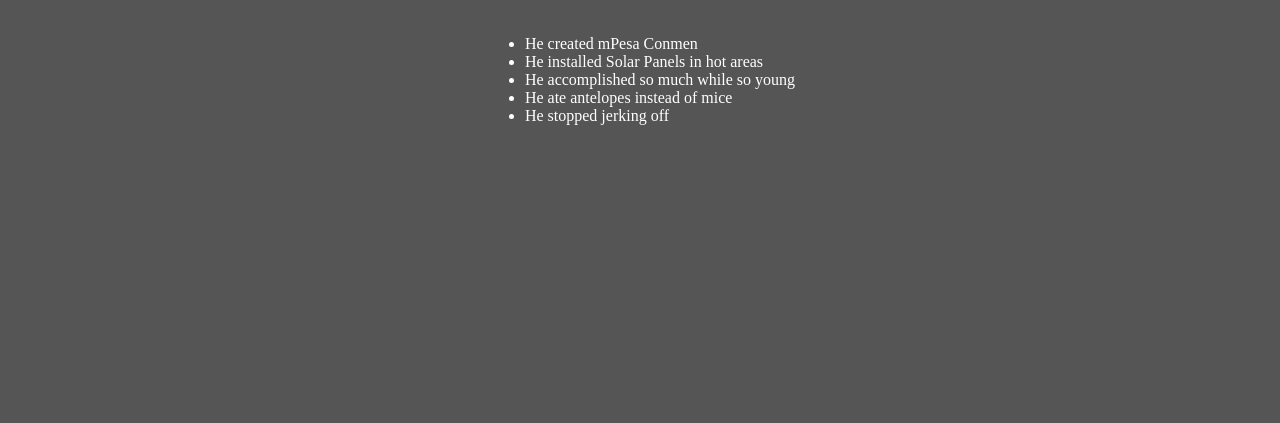
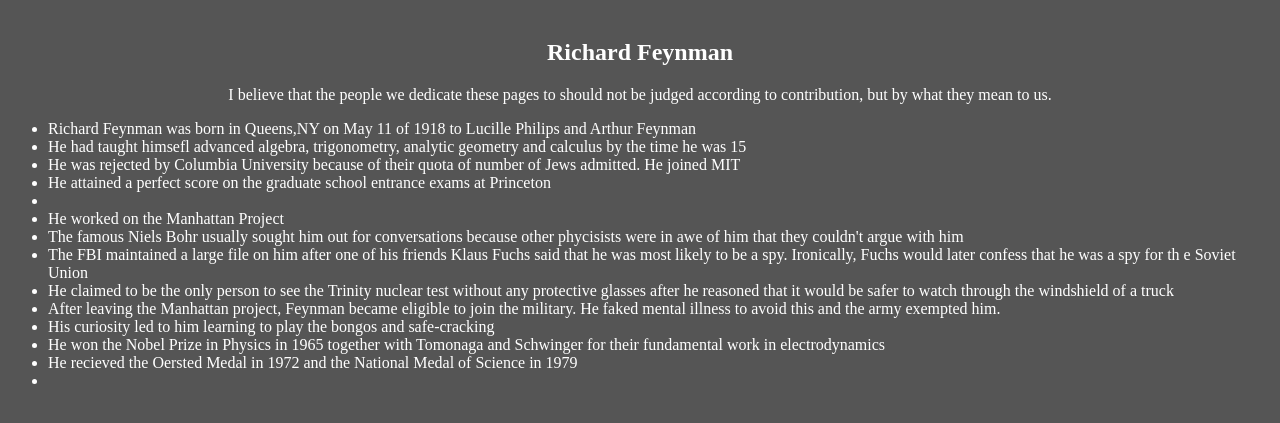
Before and after one commit to briankabiro/Tribute-Page, a plain HTML site: page index.html in a window 1280 px wide. Shown: the part 69-492 px from the top of the page. Drawn offline with Linux system fonts and the light colour scheme.

Commit message:
Added Content

```diff
--- a/index.css
+++ b/index.css
@@ -4,4 +4,5 @@ body{
 	display: flex;
 	flex-direction: column;
 	align-items: center;
+	max-width:100%;
 }
--- a/index.html
+++ b/index.html
@@ -8,12 +8,23 @@
 	</head>
 	<body>
 		<h1>Tribute Page</h1>
+		<h2>Richard Feynman</h2>
+		I believe that the people we dedicate these pages to should not be judged according to contribution, but by what they mean to us.
 		<ul>
-			<li>He created mPesa Conmen</li>
-			<li>He installed Solar Panels in hot areas</li>
-			<li>He accomplished so much while so young</li>
-			<li>He ate antelopes instead of mice</li>
-			<li>He stopped jerking off</li>
+			<li>Richard Feynman was born in Queens,NY on May 11 of 1918 to Lucille Philips and Arthur Feynman</li>
+			<li>He had taught himsefl advanced algebra, trigonometry, analytic geometry and calculus by the time he was 15</li>
+			<li>He was rejected by Columbia University because of their quota of number of Jews admitted. He joined MIT</li>
+			<li>He attained a perfect score on the graduate school entrance exams at Princeton</li>
+			<li></li>
+			<li>He worked on the Manhattan Project</li>
+			<li>The famous Niels Bohr usually sought him out for conversations because other phycisists were in awe of him that they couldn't argue with him</li>
+			<li>The FBI maintained a large file on him after one of his friends Klaus Fuchs said that he was most likely to be a spy. Ironically, Fuchs would later confess that he was a spy for th e Soviet Union </li>
+			<li>He claimed to be the only person to see the Trinity nuclear test without any protective glasses after he reasoned that it would be safer to watch through the windshield of a truck</li>
+			<li>After leaving the Manhattan project, Feynman became eligible to join the military. He faked mental illness to avoid this and the army exempted him.</li>
+			<li>His curiosity led to him learning to play the bongos and safe-cracking</li>
+			<li>He won the Nobel Prize in Physics in 1965 together with Tomonaga and Schwinger for their fundamental work in electrodynamics</li>
+			<li>He recieved the Oersted Medal in 1972 and the National Medal of Science in 1979</li>
+			<li></li>
 		</ul>
 	</body>
 </html>
```
